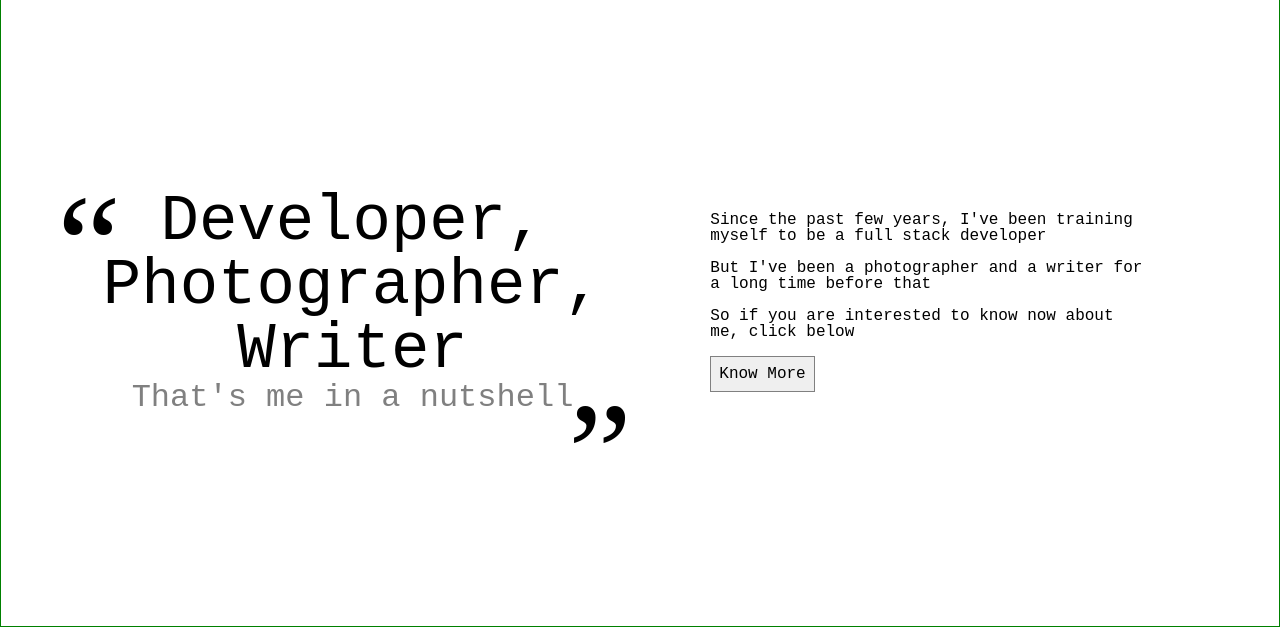
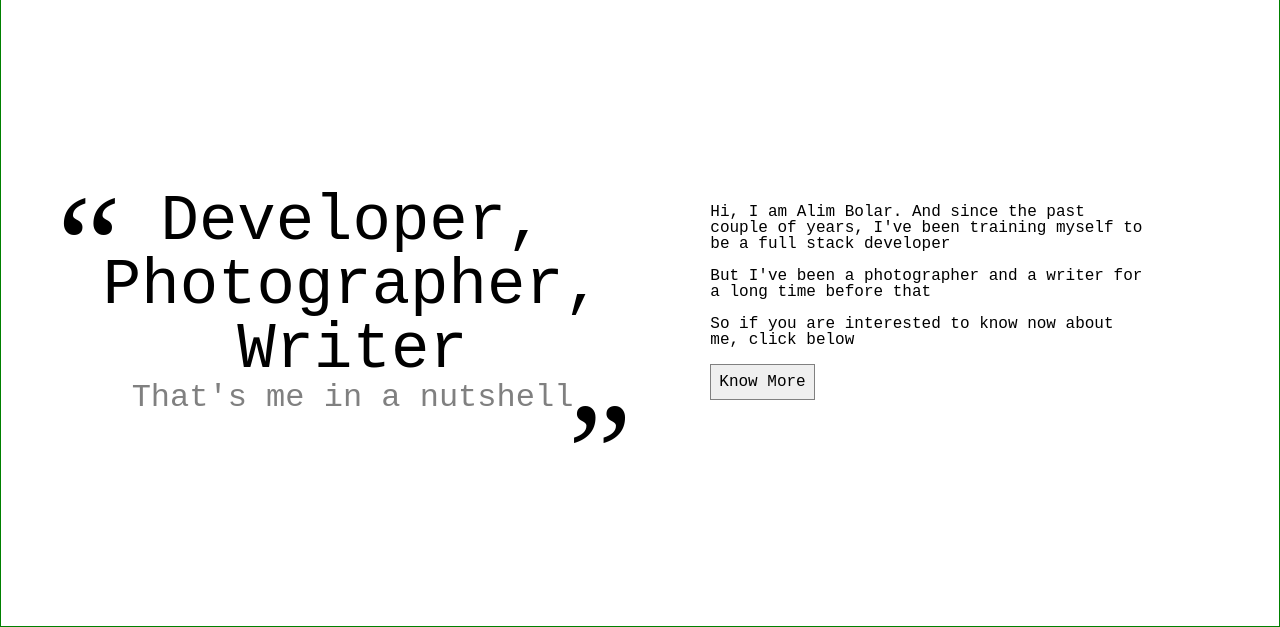
Before and after one commit to alimbolar/personal-website, a website built with webpack: page src/template.html in a window 1280 px wide. Shown: the part 173-800 px from the top of the page. Built offline with nearby package versions, Linux system fonts and the light colour scheme; a web font is replaced by a local one.

Commit message:
minor update

```diff
--- a/src/template.html
+++ b/src/template.html
@@ -42,7 +42,7 @@
           </div>
           <div class="hero__content">
             <p class="highlight"
-              >Since the past few years, I've been training myself to be a full stack developer</p>
+              >Hi, I am Alim Bolar. And since the past couple of years, I've been training myself to be a full stack developer</p>
 
             <p>
               But I've been a photographer and a writer for a long time before that</p>
```
